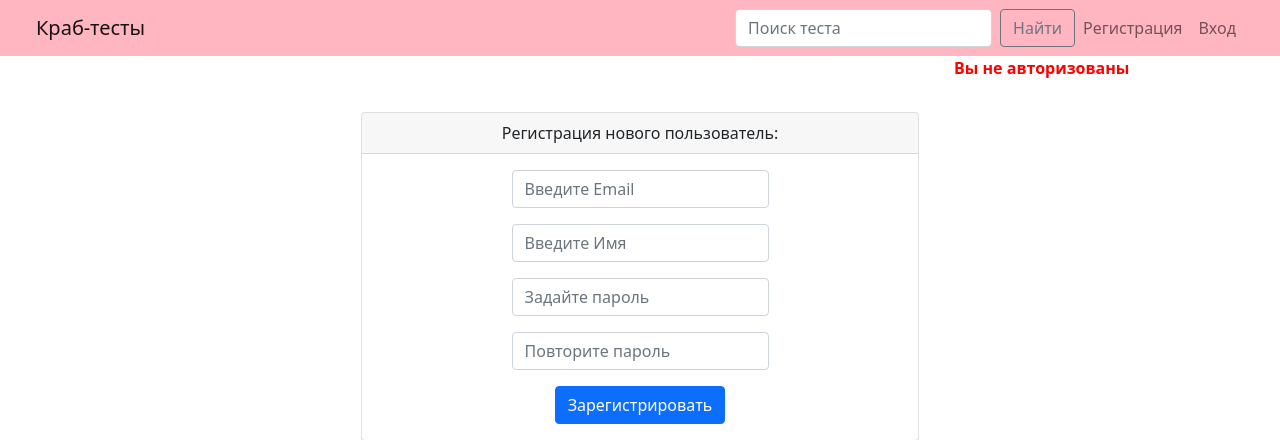
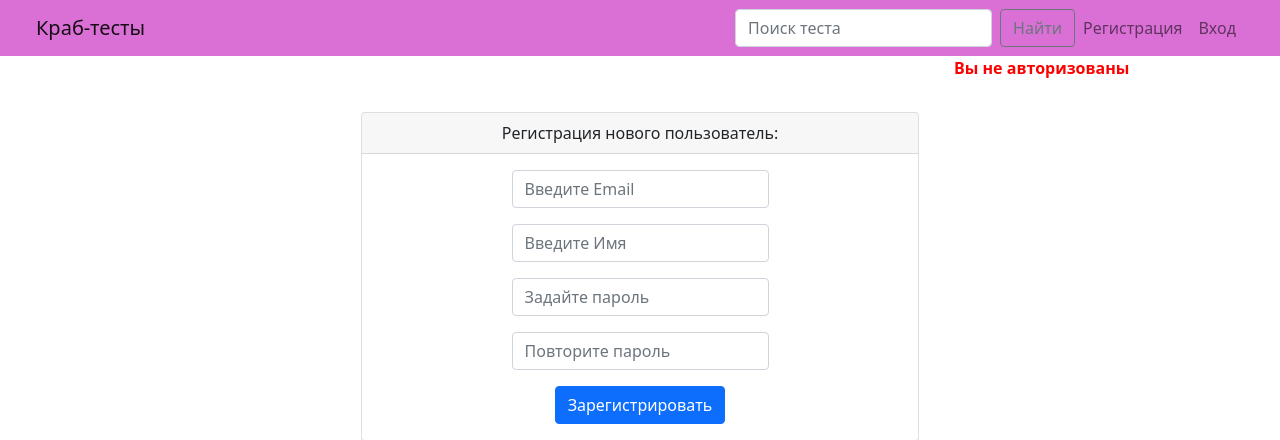
Before and after one commit to KD3821/crab_test, a Django app: page /accounts/register/ in a window 1280 px wide. Shown: the top 440 px of the page. Run offline with Django 4.2, Linux system fonts and the light colour scheme; parts of the project's set-up code (start-up, migrations or seed data) failed here and were passed over.

Commit message:
test: edit another bgcolor

```diff
--- a/templates/base.html
+++ b/templates/base.html
@@ -11,7 +11,7 @@
     <body>
         <div class="container-fluid">
             <div class="row">
-                <nav class="navbar navbar-expand-lg navbar-light" style="background-color: lightpink;">
+                <nav class="navbar navbar-expand-lg navbar-light" style="background-color: orchid;">
                     <div class="container-fluid">
                         <a class="navbar-brand" href="{% url 'quiz:all_topics'%}" id="brand">Краб-тесты</a>
                         <button class="navbar-toggler" type="button" data-bs-toggle="collapse" data-bs-target="#navbarSupportedContent" aria-controls="navbarSupportedContent" aria-expanded="false" aria-label="Toggle navigation">
```
